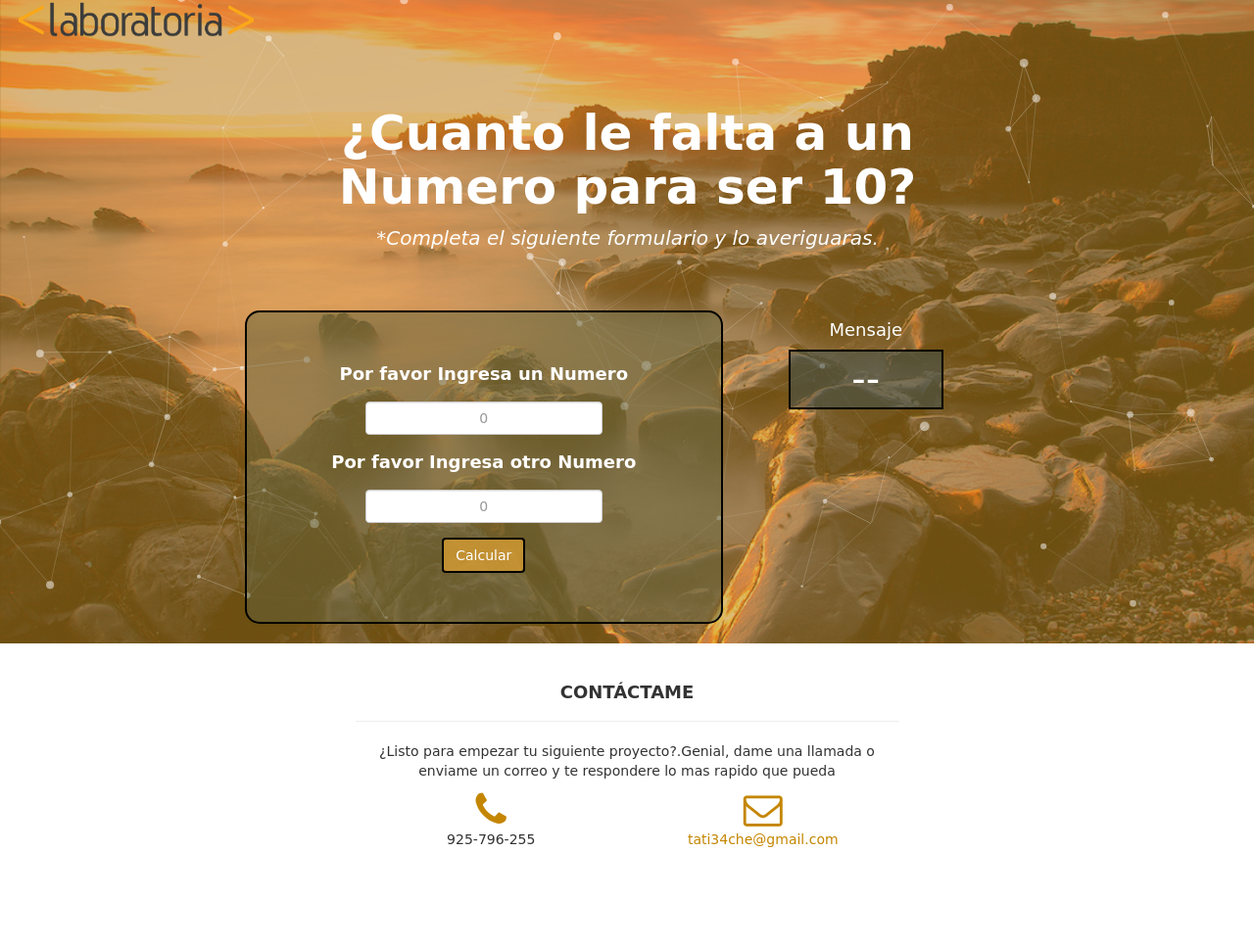
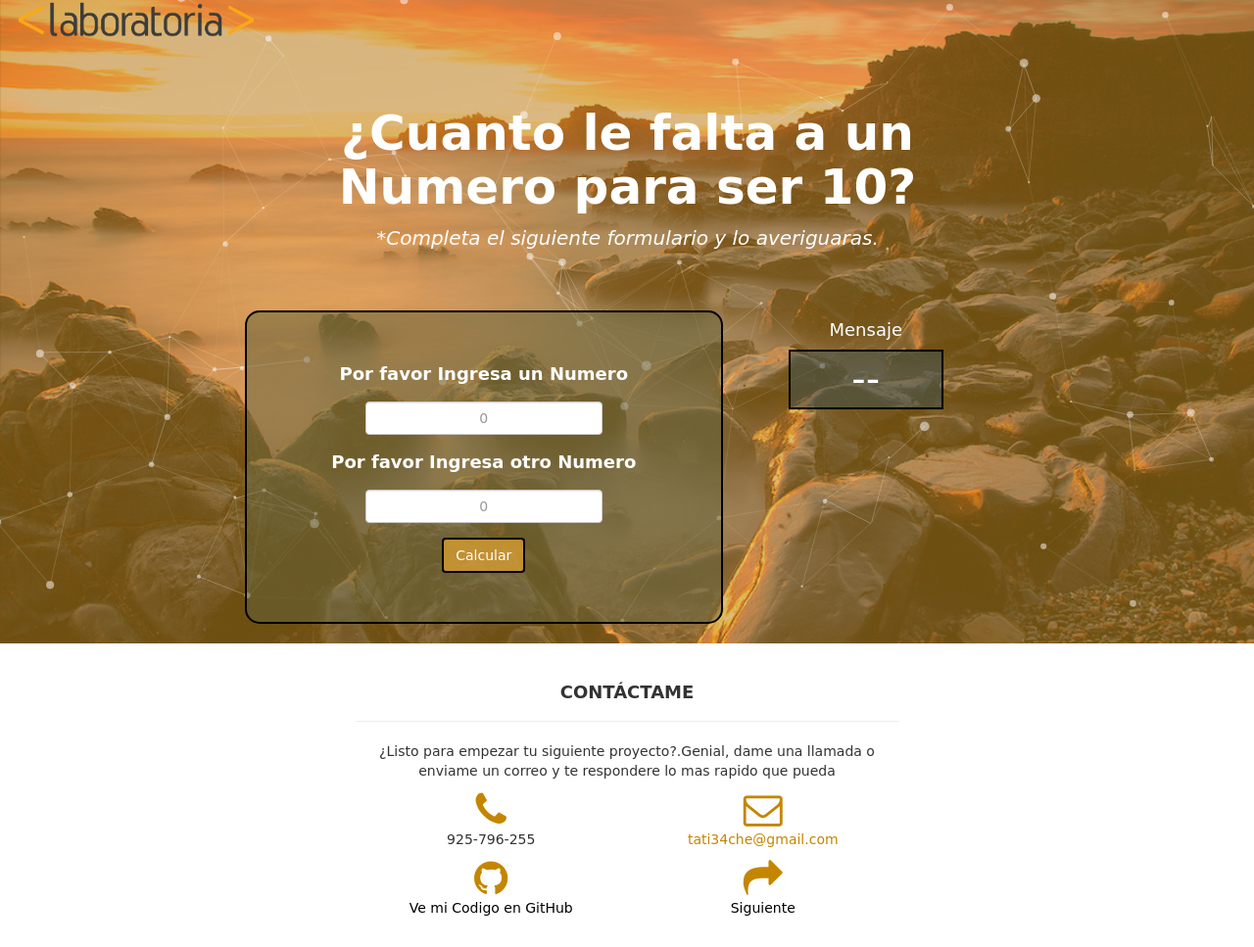
Before and after one commit to tatilq/Haz-10, a plain HTML site: page index.html in a window 1280 px wide. Shown: the whole page at 98% size. Before the commit the page ends 907 px from the top, so only its background shows below. Drawn offline with nearby package versions, Linux system fonts and the light colour scheme.

Commit message:
Modificacione en el ReadMe

```diff
--- a/index.html
+++ b/index.html
@@ -81,6 +81,16 @@
 					</div>
 				</div>
 			</div>
+			<div class="row">
+				<div class="col-md-6 col-md-offset-3">
+					<div class="col-md-6 text-center">
+						<a style="text-decoration: none; color: black;" href="https://github.com/tatilq/Haz-10" target="_blank"><span class=" icon_footer fa fa-github"></span><br>Ve mi Codigo en GitHub</a>
+					</div>
+					<div class="col-md-6 text-center">
+						<a style="text-decoration: none; color: black;" href="https://tatilq.github.io/postNeg/index.html" ><span class=" icon_footer fa fa-share"></span><br>Siguiente</a>
+					</div>
+				</div>
+			</div>
 		</div>
 	</footer>
 	<!--SCRIPT DE ANIMACIONES-->
```
Also changed, not shown: 1 other file.
